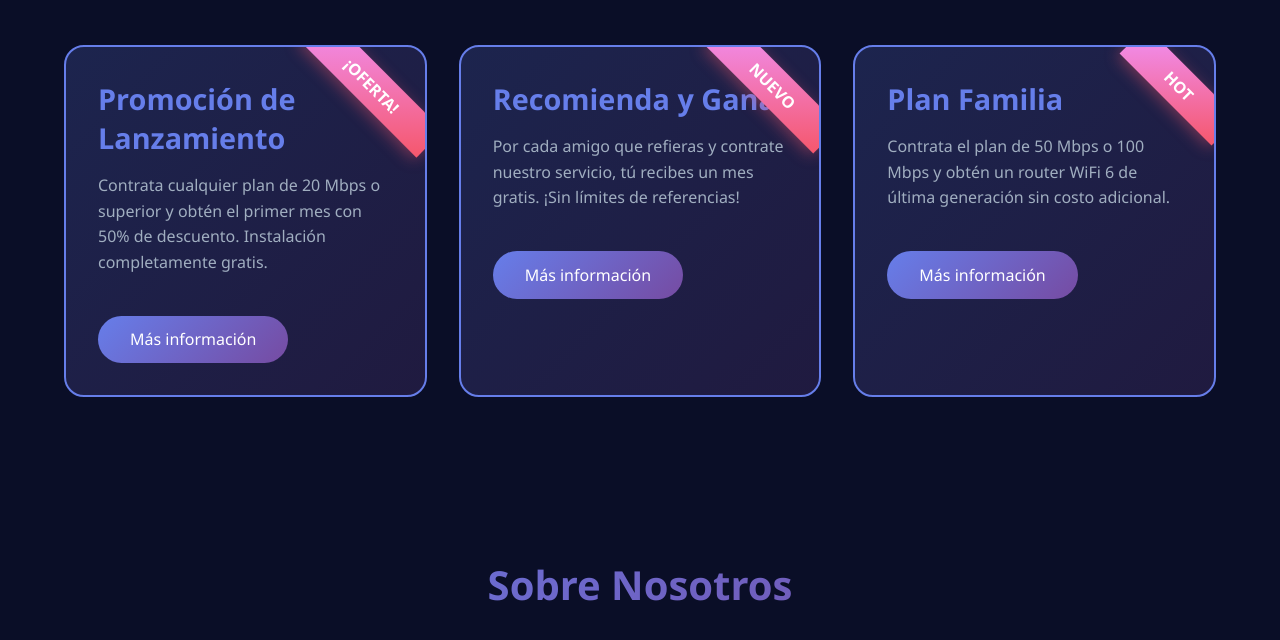
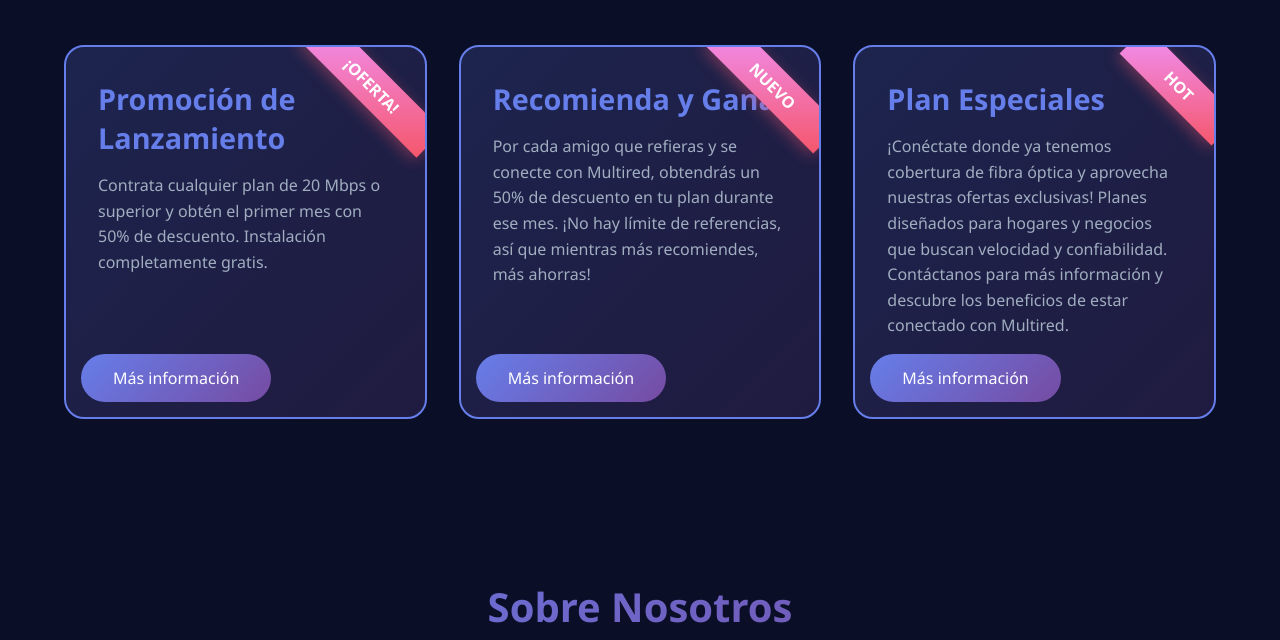
Before and after one commit to cristoferalmonte99-stack/multired.github.io, a plain HTML site: page index.html in a window 1280 px wide. Shown: the part 2254-2894 px from the top of the page. Drawn offline with nearby package versions, Linux system fonts and the light colour scheme.

Commit message:
Ajustando texto de ofertas

```diff
--- a/index.html
+++ b/index.html
@@ -274,6 +274,13 @@
         margin-top: 1rem;
       }
 
+      .oferta-card .plan-button {
+       position: absolute;
+        bottom: 15px; /* ajusta según tu diseño */
+        left: 15px; /* ajusta según tu diseño */
+        transform: none; /* si tienes transform aplicado en .plan-button */
+      }
+
       .plan-button:hover {
         transform: scale(1.05);
         box-shadow: 0 10px 30px rgba(102, 126, 234, 0.5);
@@ -287,6 +294,7 @@
       }
 
       .oferta-card {
+        position: relative;
         background: linear-gradient(
           135deg,
           rgba(102, 126, 234, 0.2) 0%,
@@ -748,19 +756,23 @@
           <div class="oferta-badge">NUEVO</div>
           <h3>Recomienda y Gana</h3>
           <p>
-            Por cada amigo que refieras y contrate nuestro servicio, tú recibes
-            un mes gratis. ¡Sin límites de referencias!
+            Por cada amigo que refieras y se conecte con Multired, obtendrás un
+            50% de descuento en tu plan durante ese mes. ¡No hay límite de
+            referencias, así que mientras más recomiendes, más ahorras!
           </p>
           <a href="#contacto" class="plan-button">Más información</a>
         </div>
 
         <div class="oferta-card">
           <div class="oferta-badge">HOT</div>
-          <h3>Plan Familia</h3>
+          <h3>Plan Especiales</h3>
           <p>
-            Contrata el plan de 50 Mbps o 100 Mbps y obtén un router WiFi 6 de
-            última generación sin costo adicional.
-          </p>
+            ¡Conéctate donde ya tenemos cobertura de fibra óptica y aprovecha
+            nuestras ofertas exclusivas! Planes diseñados para hogares y
+            negocios que buscan velocidad y confiabilidad. Contáctanos para más
+            información y descubre los beneficios de estar conectado con
+            Multired.
+          </p><br>
           <a href="#contacto" class="plan-button">Más información</a>
         </div>
       </div>
```
